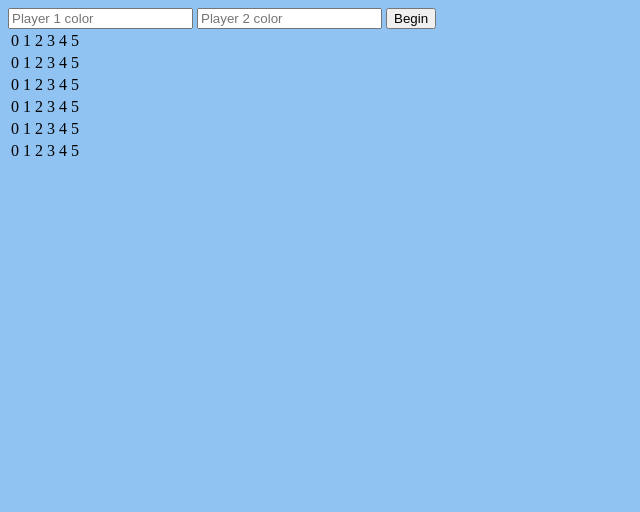
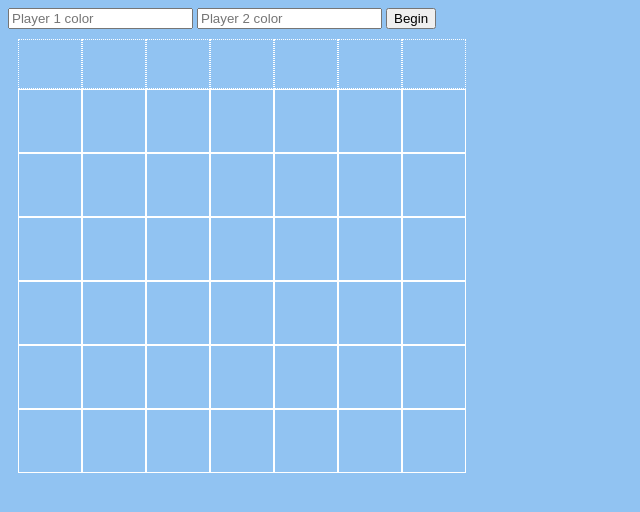
Before and after one commit to mattsmida/connect-five, a plain HTML site: page index.html in a window 1280 px wide. Shown: the whole page, without its empty margins (0-640 px from the left). Drawn offline with nearby package versions, Linux system fonts and the light colour scheme.

Commit message:
populating placed pieces on dom, including styling. currently only places pieces on DOM without running a game.

```diff
--- a/game.js
+++ b/game.js
@@ -0,0 +1,52 @@
+'use strict';
+
+const $gameboard = $('#game-board');
+const $spotSelectionZone = $('#spot-selection-zone');
+
+/** This function populates a board on the DOM. Input: an instance
+ *  of Gameboard. Output: none.
+ */
+function populateDomBoard(gb) {
+  for (let i = 0; i < gb.boardWidth; i++) {
+    $spotSelectionZone.children('tr').append($(`<th id='s${i}'>&nbsp;</th>`));
+  }
+
+  for (let i = 0; i < gb.boardHeight; i++) {
+    $gameboard.children('tbody').append(
+        `<tr id='r${i}' class='game-row'></tr>`);
+    for (let j = 0; j < gb.boardWidth; j++) {
+      $gameboard.find('.game-row').last().append(
+          `<td id='x${j}-y${i}' class='game-spot'></td>`);
+          // `<td id='x${j}-y${i}' class='game-spot'>
+          // <div class='piece red'>&nbsp;</div></td>`);
+          // The commented line can be used to populate the board with pieces.
+    }
+  }
+}
+
+
+/** This function is used to place a piece on the DOM gameboard.
+ *  It accepts the row, column, and player as arguments, and returns nothing.
+ */
+function placePieceOnDom(row, col, player){
+  console.log(`x, y = ${col}, ${row}`);
+  $(`#x${col}-y${row}`).append(`<div class='piece ${player.color}'></div>`);
+}
+
+// Event listener to run placePiece on the appropriate column.
+$($spotSelectionZone).on('click', function(e) {
+  const col = e.target.id.slice(-1);
+  const row = gb.placePiece(col, p1);
+  placePieceOnDom(row, col, p1);
+})
+
+let gb = new Gameboard();
+let p1 = new Player('red', true);
+let p2 = new Player('blue', false);
+populateDomBoard(gb);
+
+
+/*
+Notes zone
+
+*/
--- a/index.html
+++ b/index.html
@@ -5,11 +5,6 @@
   <meta name="viewport" content="width=device-width, initial-scale=1.0">
   <title>Connect Five</title>
   <link rel="stylesheet" href="style.css">
-  <script src="https://unpkg.com/jquery@3.7.1/dist/jquery.js"></script>
-  <script src="models.js"></script>
-  <script src="game.js"></script>
-  <script src="player.js"></script>
-  <script src="main.js"></script>
 </head>
 <body>
   <form>
@@ -18,57 +13,17 @@
     <button type="submit">Begin</button>
   </form>
 
-  <table id="game">
-    <thead id="selection-row">
-      <td>0</td>
-      <td>1</td>
-      <td>2</td>
-      <td>3</td>
-      <td>4</td>
-      <td>5</td>
+  <table id="game-board">
+    <thead id="spot-selection-zone">
+      <tr></tr>
     </thead>
     <tbody>
-      <tr>
-        <td>0</td>
-        <td>1</td>
-        <td>2</td>
-        <td>3</td>
-        <td>4</td>
-        <td>5</td>
-      </tr>
-      <tr>
-        <td>0</td>
-        <td>1</td>
-        <td>2</td>
-        <td>3</td>
-        <td>4</td>
-        <td>5</td>
-      </tr>
-      <tr>
-        <td>0</td>
-        <td>1</td>
-        <td>2</td>
-        <td>3</td>
-        <td>4</td>
-        <td>5</td>
-      </tr>
-      <tr>
-        <td>0</td>
-        <td>1</td>
-        <td>2</td>
-        <td>3</td>
-        <td>4</td>
-        <td>5</td>
-      </tr>
-      <tr>
-        <td>0</td>
-        <td>1</td>
-        <td>2</td>
-        <td>3</td>
-        <td>4</td>
-        <td>5</td>
-      </tr>
     </tbody>
   </table>
+  <script src="https://unpkg.com/jquery@3.7.1/dist/jquery.js"></script>
+  <script src="models.js"></script>
+  <script src="game.js"></script>
+  <script src="player.js"></script>
+  <script src="main.js"></script>
 </body>
 </html>
--- a/style.css
+++ b/style.css
@@ -1,3 +1,39 @@
 body {
   background-color: #91c3f2;
 }
+
+table {
+  border-spacing: 0px;
+  padding: 10px;
+}
+
+td {
+  border: solid white 1px;
+  text-align: center;
+  height: 60px;
+  width: 60px;
+}
+
+#spot-selection-zone {
+  height: 50px;
+}
+
+th {
+  border: dotted white 1px;
+
+}
+
+
+th:hover {
+  background-color: lightyellow;
+}
+
+.piece {
+  border-radius: 50%;
+  height: 40px;
+  width: 40px;
+  margin: 10px;
+}
+
+.piece.red { background-color: darkred; }
+.piece.blue { background-color: darkblue; }
```
